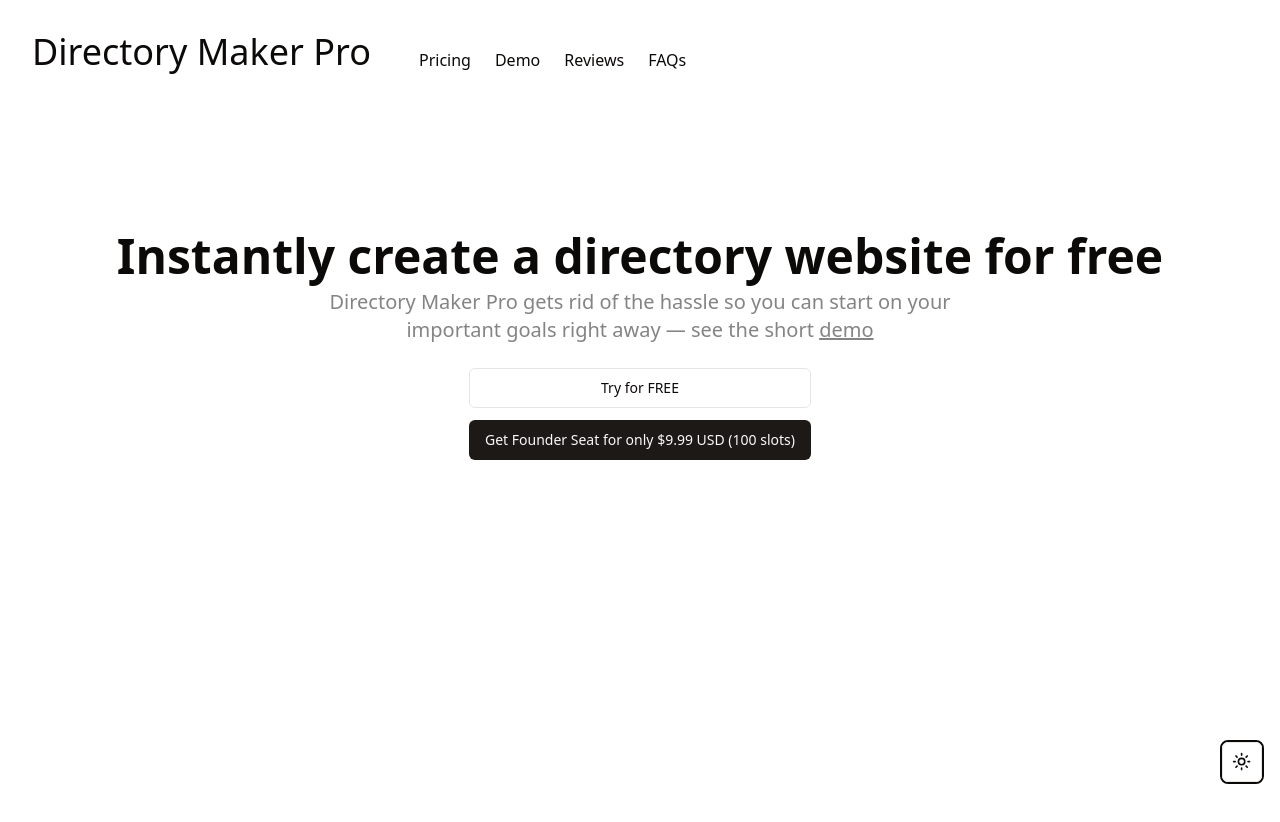
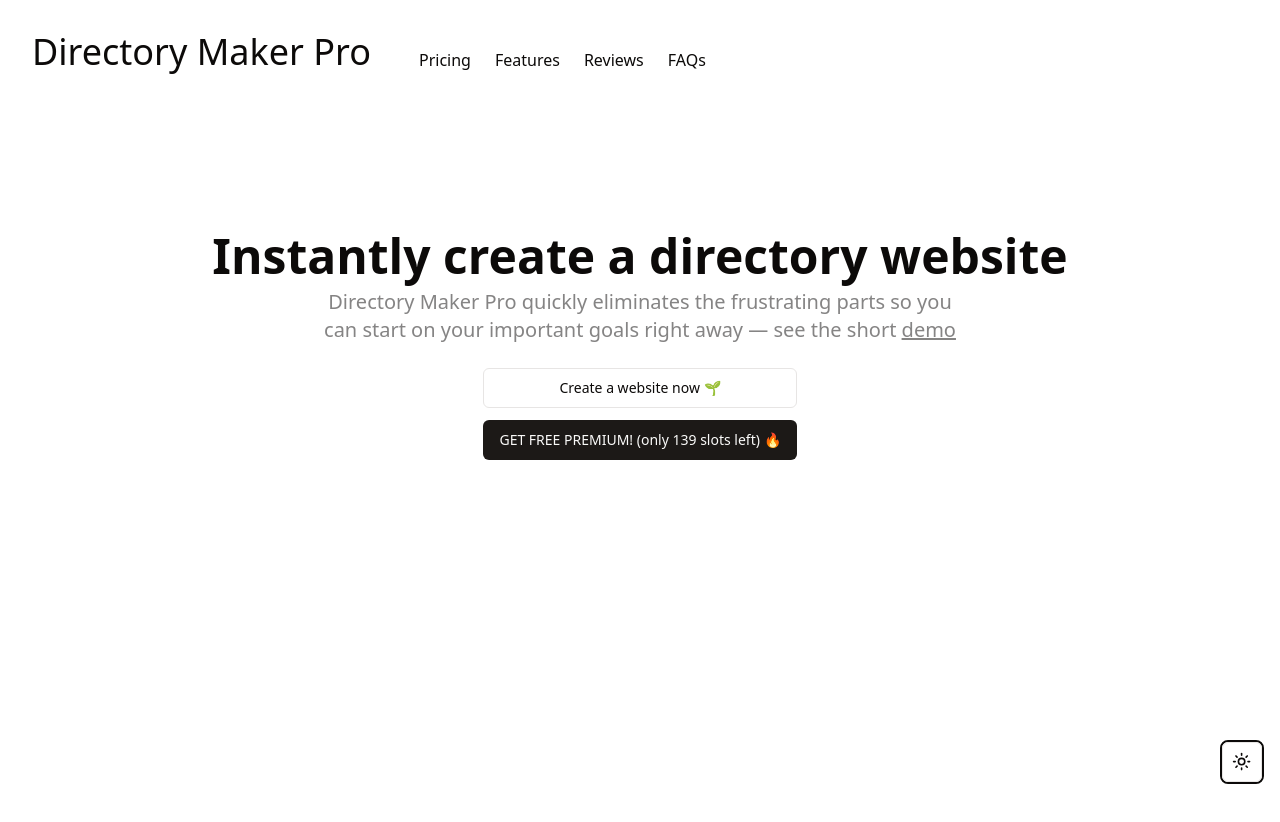
Before and after one commit to mrvfino/directory_maker_pro, a Next.js app in the folder landing/: page / in a window 1280 px wide. Shown: the top 822 px of the page. Built offline with nearby package versions, Linux system fonts and the light colour scheme.

Commit message:
wip copywriting

```diff
--- a/landing/src/components/hero-section.tsx
+++ b/landing/src/components/hero-section.tsx
@@ -6,16 +6,16 @@
   return (
     <div className="flex min-h-screen flex-col items-center text-center">
       <h1 className="pt-2 text-4xl font-bold md:pt-32 md:text-5xl">
-        Instantly create a directory website for free
+        Instantly create a directory website
       </h1>
       <p className="text-foreground/50 text-md max-w-2xl p-2 md:text-xl">
-        Directory Maker Pro gets rid of the hassle so you can start on your
-        important goals right away — see the short{" "}
+        Directory Maker Pro quickly eliminates the frustrating parts so you can
+        start on your important goals right away — see the short{" "}
         <span className="underline">demo</span>
       </p>
       <div className="mt-4 flex flex-col justify-center gap-3">
-        <Button variant="outline">Try for FREE</Button>
-        <Button>Get Founder Seat for only $9.99 USD (100 slots)</Button>
+        <Button variant="outline">Create a website now 🌱</Button>
+        <Button>GET FREE PREMIUM! (only 139 slots left) 🔥</Button>
       </div>
     </div>
   );
--- a/landing/src/config/navigation.ts
+++ b/landing/src/config/navigation.ts
@@ -7,8 +7,8 @@
       href: "/#pricing",
     },
     {
-      title: "Demo",
-      href: "/#demo",
+      title: "Features",
+      href: "/#features",
     },
     {
       title: "Reviews",
```
